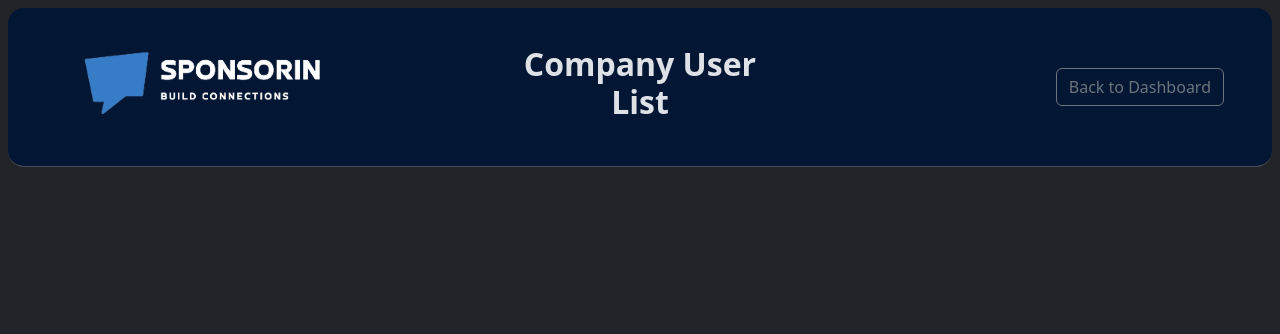
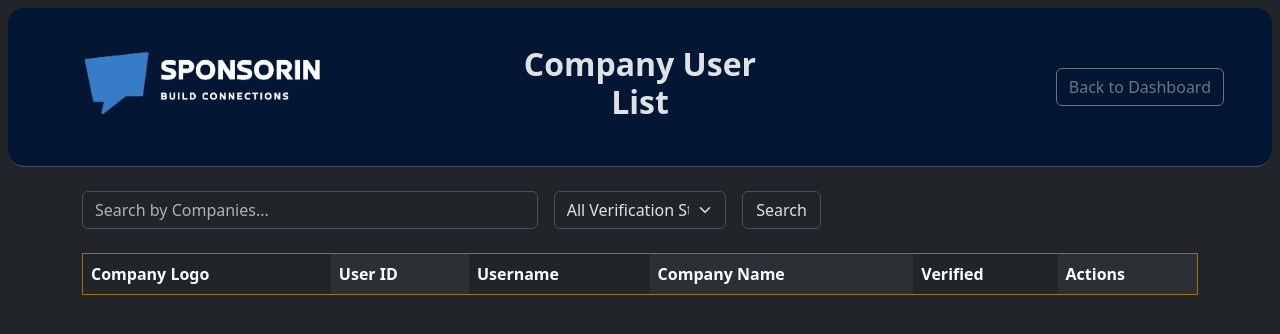
Before and after one commit to twosize/SponsorIN, a Flask app: page /admin/company_user_list in a window 1280 px wide. Shown: the top 334 px of the page. Run offline with Flask 3, Linux system fonts and the light colour scheme; a user stored in the database is signed in; tables that the repository leaves empty hold one stand-in row (values such as "Sample post"); lists and menus that the app fills with data are empty.

Commit message:
admin company style

```diff
--- a/templates/company_user_list.html
+++ b/templates/company_user_list.html
@@ -44,29 +44,55 @@
         >
       </div>
     </header>
-    <!--
+    <!------------------------------------------------------------------------>
 
-    <form method="POST" action="{{ url_for('company_user_list_page') }}">
-        <input type="text" name="search" placeholder="Search companies...">
-        <select name="verification_filter">
+
+    <div class="container">
+      <form
+        method="POST"
+        action="{{ url_for('company_user_list_page') }}"
+        class="row g-3"
+      >
+        <div class="col-md-5">
+          <input
+            type="text"
+            class="form-control"
+            name="search"
+            placeholder="Search by Companies..."
+          />
+        </div>
+        <div class="col-md-2">
+          <select name="gender_filter" class="form-select">
             <option value="">All Verification Status</option>
             <option value="Verified">Verified</option>
             <option value="Not Verified">Not Verified</option>
-        </select>
-        <input type="submit" value="Search">
-    </form>
+          </select>
+        </div>
+        <div class="col-md-1">
+          <input type="submit" value="Search" class="form-control" />
+        </div>
+      </form>
+    </div>
 
-    <table border="1">
+    <!---------------------------------------------------------------------------->
+    <div class="container my-4 rounded-3 ">
+      <table class="table table-striped-columns border border-warning-subtle" border="1">
+        <thead>
+
         <tr>
-            <th>Company Logo</th>
-            <th>User ID</th>
-            <th>Username</th>
-            <th>Company Name</th>
-            <th>Verified</th>
-            <th>Actions</th>
+            <th scope="col">Company Logo</th>
+            <th scope="col">User ID</th>
+            <th scope="col">Username</th>
+            <th scope="col">Company Name</th>
+            <th scope="col">Verified</th>
+            <th scope="col">Actions</th>
 
         </tr>
         {% for user in users %}
+
+        </thead>
+        <tbody>
+
         <tr>
             <td>
                 {% if user.profile and user.profile.company_profile and user.profile.company_profile.companylogo %}
@@ -86,7 +112,9 @@
 
 </td>
         {% endfor %}
-    </table>
+      </tbody>
+
+      </table>
 
 </body>
 </html>
```
